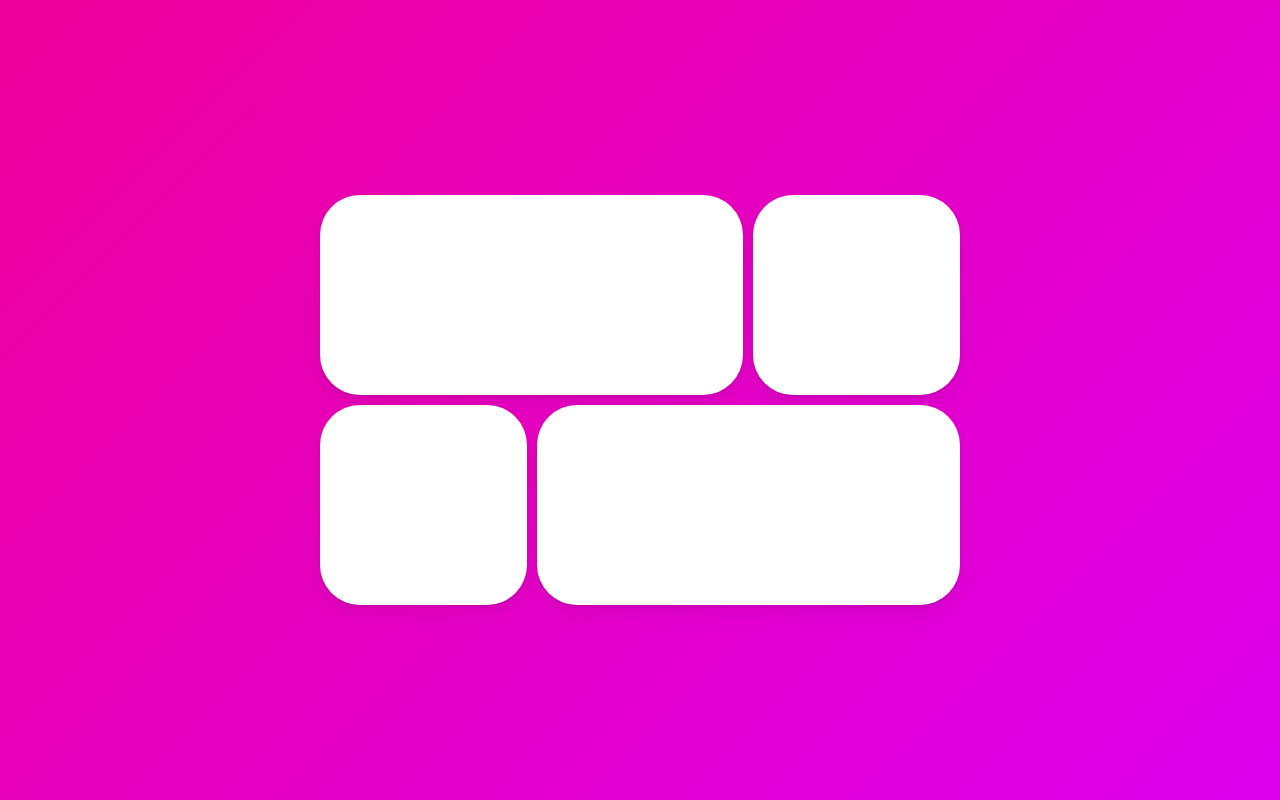
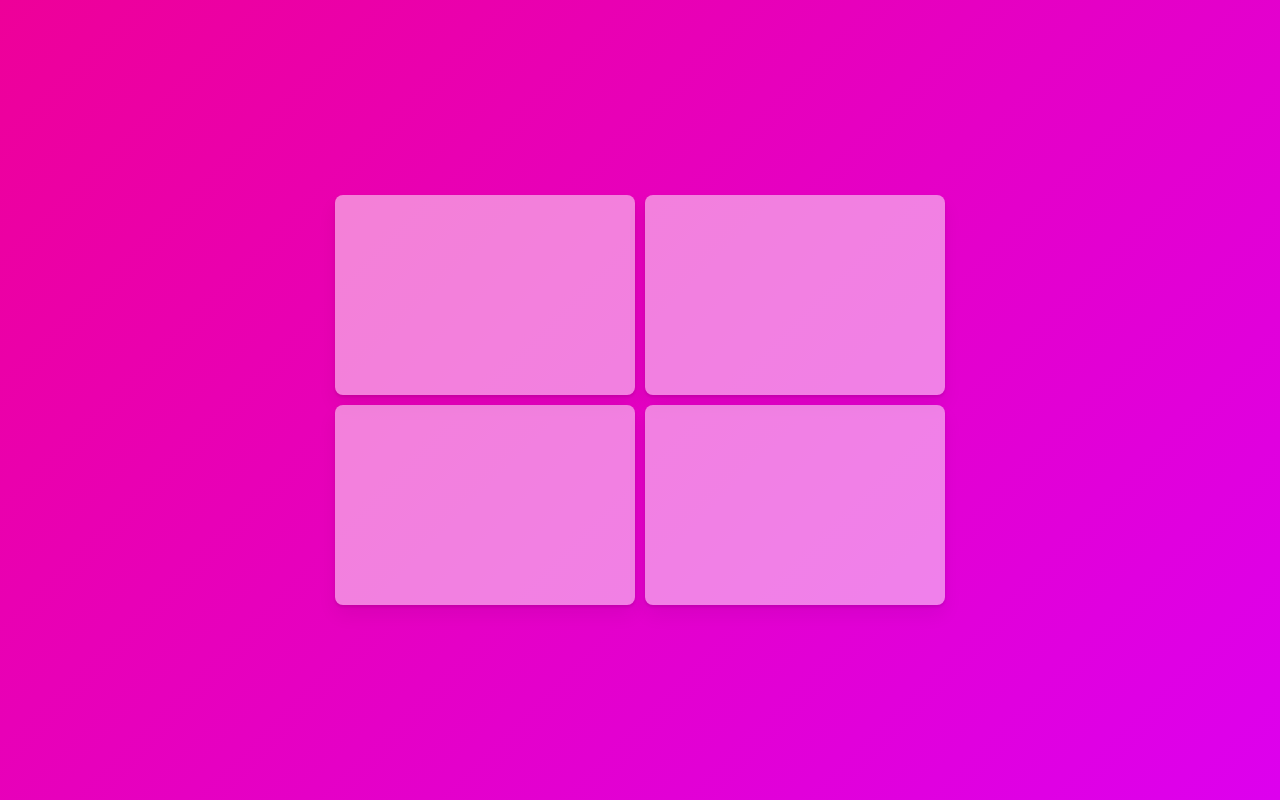
Before and after one commit to mijinB/react_animations, a React (Create React App) app: page / in a window 1280 px wide. Built offline with nearby package versions, Linux system fonts and the light colour scheme.

Commit message:
Hover된 컴포넌트 크기가 커지는 motion(위치에 따라 방향 다름)

```diff
--- a/src/App.tsx
+++ b/src/App.tsx
@@ -1,5 +1,5 @@
 import styled from "styled-components";
-import { motion, AnimatePresence } from "framer-motion";
+import { motion, AnimatePresence, easeInOut } from "framer-motion";
 import { useState } from "react";
 
 const Wrapper = styled.div`
@@ -12,24 +12,8 @@ const Wrapper = styled.div`
 
 const Grid = styled.div`
     display: grid;
-    grid-template-columns: repeat(3, 1fr);
+    grid-template-columns: repeat(2, 1fr);
     gap: 10px;
-    width: 50vw;
-    div:first-child,
-    div:last-child {
-        grid-column: span 2;
-    }
-`;
-
-const Box = styled(motion.div)`
-    display: flex;
-    justify-content: center;
-    align-items: center;
-    height: 200px;
-    border-radius: 40px;
-    background-color: rgba(255, 255, 255, 1);
-    font-size: 28px;
-    box-shadow: 0 2px 3px rgba(0, 0, 0, 0.1), 0 10px 20px rgba(0, 0, 0, 0.06);
 `;
 
 const Overlay = styled(motion.div)`
@@ -41,28 +25,56 @@ const Overlay = styled(motion.div)`
     height: 100%;
 `;
 
+const Box = styled(motion.div)`
+    display: flex;
+    justify-content: center;
+    align-items: center;
+    width: 300px;
+    height: 200px;
+    border-radius: 8px;
+    background-color: rgba(255, 255, 255, 0.5);
+    font-size: 28px;
+    box-shadow: 0 2px 3px rgba(0, 0, 0, 0.1), 0 10px 20px rgba(0, 0, 0, 0.06);
+`;
+
+const Circle = styled(motion.div)`
+    width: 70px;
+    height: 70px;
+`;
+
+const boxVariants = {
+    hover: (isLeft: boolean) => {
+        return {
+            scale: 1.1,
+            x: isLeft ? -15 : 15,
+            y: isLeft ? -10 : 10,
+        };
+    },
+};
+
 function App() {
+    const [isLeft, setIsLeft] = useState(true);
     const [id, setId] = useState<null | string>(null);
-    console.log(id);
 
     return (
         <Wrapper>
-            <Grid>
-                {["1", "2", "3", "4"].map((n) => (
-                    <Box key={n} onClick={() => setId(n)} layoutId={n} />
-                ))}
-            </Grid>
-            <AnimatePresence>
-                {id ? (
-                    <Overlay
-                        initial={{ backgroundColor: "rgba(0, 0, 0, 0)" }}
-                        animate={{ backgroundColor: "rgba(0, 0, 0, 0.5)" }}
-                        exit={{ backgroundColor: "rgba(0, 0, 0, 0)" }}
-                        onClick={() => setId(null)}
-                    >
-                        <Box layoutId={id} style={{ width: 400, height: 200 }} />
-                    </Overlay>
-                ) : null}
+            <AnimatePresence custom={isLeft}>
+                <Grid>
+                    {[1, 2, 3, 4].map((i) =>
+                        i === 1 || i === 4 ? (
+                            <Box
+                                key={i}
+                                variants={boxVariants}
+                                custom={isLeft}
+                                whileHover="hover"
+                                transition={{ duration: 0.1 }}
+                                onMouseEnter={() => (i === 1 ? setIsLeft(true) : setIsLeft(false))}
+                            />
+                        ) : (
+                            <Box key={i} />
+                        )
+                    )}
+                </Grid>
             </AnimatePresence>
         </Wrapper>
     );
```
